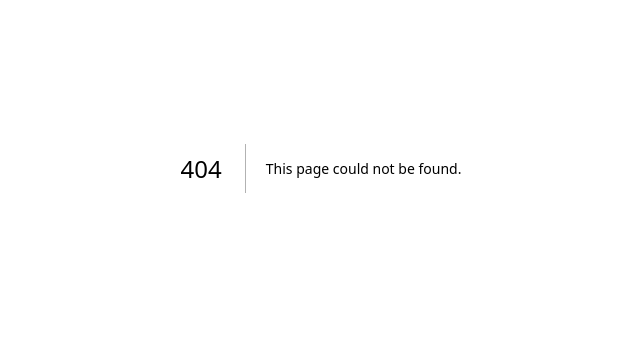
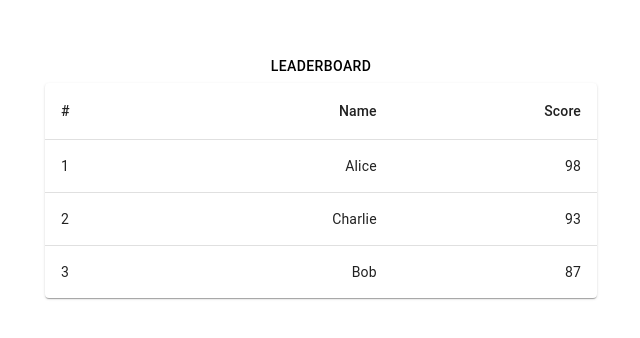
Before and after one commit to zh00g/web_house_bingo, a Next.js app: page /leaderboard in a window 1280 px wide. Before the commit this address had no page. Shown: the part 232-570 px from the top of the page, without its empty margins (319-959 px from the left). Built offline with nearby package versions, Linux system fonts and the light colour scheme; no server answers.

Commit message:
leaderboard

```diff
--- /dev/null
+++ b/pages/leaderboard.js
@@ -0,0 +1,70 @@
+import React, { useEffect } from 'react';
+import { Button, Container, Typography, Box, Table, TableBody, TableCell, TableContainer, TableHead, TableRow, Paper } from '@mui/material';
+import Link from 'next/link';
+
+const Leaderboard = ({setShowLeaderboard, showButton}) => {
+
+    const [users, setUsers] = React.useState(
+        [
+            { "id": 1, "name": "Alice", "score": 98 },
+            { "id": 2, "name": "Bob", "score": 87 },
+            { "id": 3, "name": "Charlie", "score": 93 }
+            // ... more users
+        ]
+    );
+
+    useEffect(() => {
+        const fetchLeaderboard = async () => {
+            try {
+                const response = await fetch('/api/leaderboard');
+                const data = await response.json();
+                if (response.ok) {
+                    setUsers(data.users);
+                } else {
+                    console.error('Failed to fetch leaderboard:', data.message);
+                }
+            } catch (error) {
+                console.error('Error while fetching leaderboard:', error);
+            }
+        };
+
+        fetchLeaderboard();
+    }
+        , []);
+
+    return (
+        <Container maxWidth="sm">
+            <Box display="flex" flexDirection="column" justifyContent="center" alignItems="center" minHeight="100vh">
+                <Typography variant='button' component="h2" gutterBottom>leaderboard</Typography>
+                <TableContainer component={Paper}>
+                    <Table sx={{ minWidth: 100 }} aria-label="simple table">
+                        <TableHead>
+                            <TableRow>
+                                <TableCell>#</TableCell>
+                                <TableCell align="right">Name</TableCell>
+                                <TableCell align="right">Score</TableCell>
+                            </TableRow>
+                        </TableHead>
+                        <TableBody>
+                            {users.sort((a, b) => b.score - a.score).map((user, index) => (
+                                <TableRow
+                                    key={user.id}
+                                    sx={{ '&:last-child td, &:last-child th': { border: 0 } }}
+                                >
+                                    <TableCell component="th" scope="row">
+                                        {index + 1}
+                                    </TableCell>
+                                    <TableCell align="right">{user.name}</TableCell>
+                                    <TableCell align="right">{user.score}</TableCell>
+                                </TableRow>
+                            ))}
+                        </TableBody>
+                    </Table>
+                </TableContainer>
+                {showButton && <Button onClick={() => setShowLeaderboard(false)}>go back</Button>}
+            </Box>
+        </Container>
+    );
+}
+
+export default Leaderboard;
```
Also changed, not shown: pages/index.js (+28 -3 lines).
